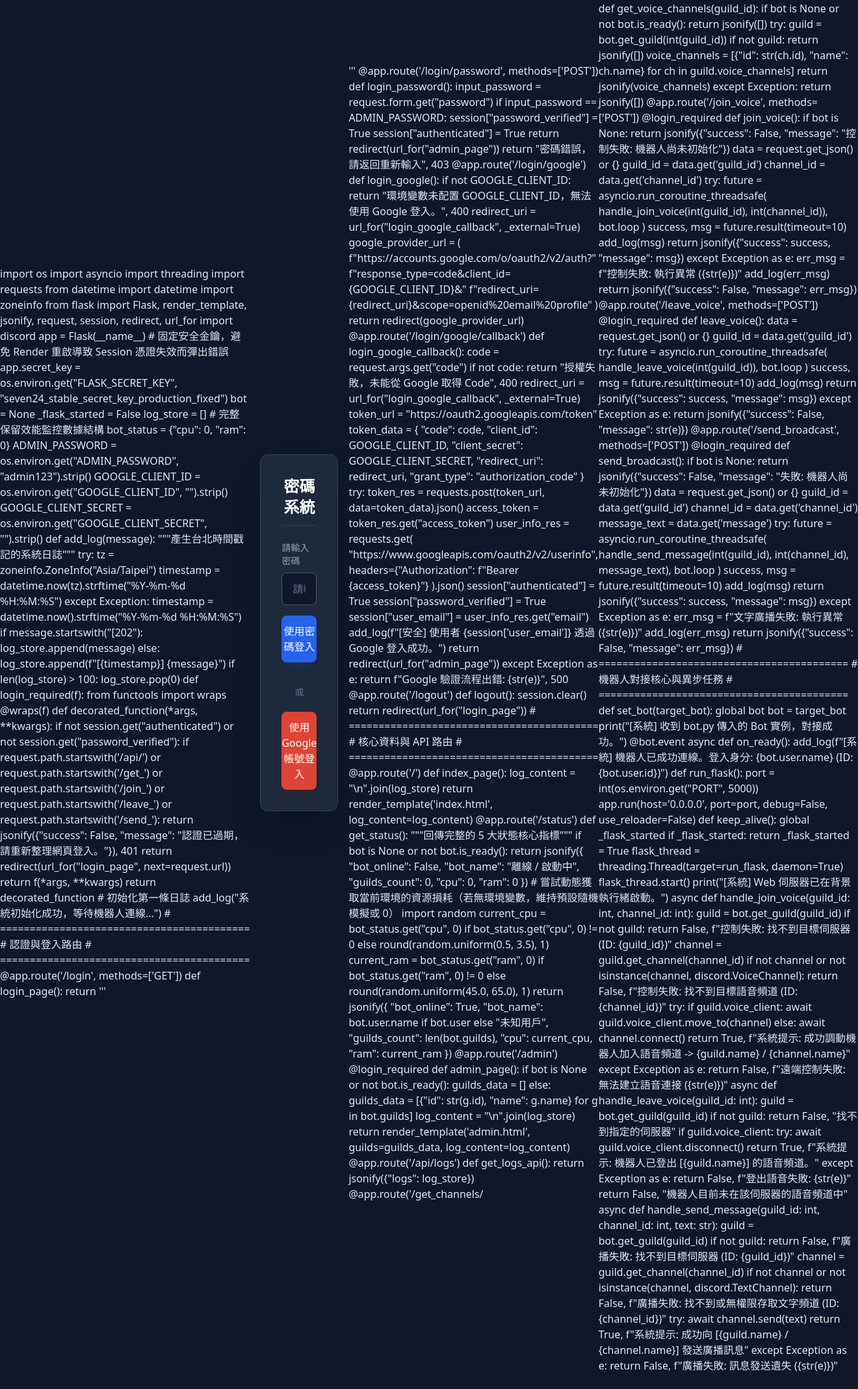
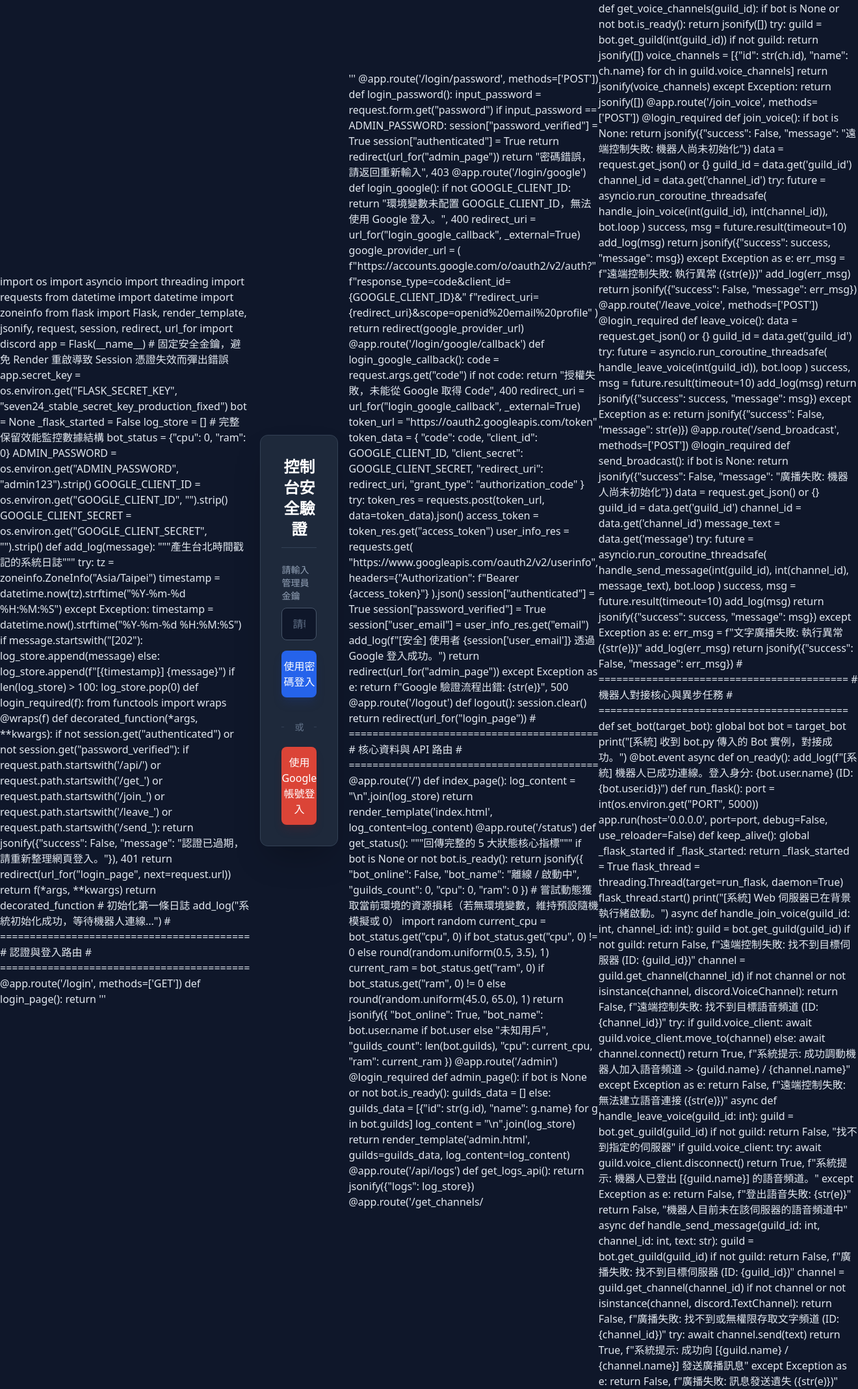
Before and after one commit to owinwu06150001/724, a Flask app: template templates/admin.html in a window 1320 px wide. Shown: the part 167-2304 px from the top of the page at 65% size. Before the commit the page ends 2277 px from the top, so only its background shows below. Run offline with Flask 3, Linux system fonts and the light colour scheme; the template is opened without the code that fills it, so the values that code supplies are empty; some libraries are stand-ins or nearby versions.

Commit message:
Update admin.html

```diff
--- a/templates/admin.html
+++ b/templates/admin.html
@@ -62,16 +62,16 @@ def login_page():
     <!DOCTYPE html>
     <html>
     <head>
-        <title>管理員</title>
+        <title>管理員認證</title>
         <meta name="viewport" content="width=device-width, initial-scale=1.0">
         <script src="https://cdn.tailwindcss.com"></script>
     </head>
     <body class="bg-[#0f172a] text-slate-200 flex items-center justify-center min-h-screen font-sans">
         <div class="bg-[#1e293b] p-8 rounded-xl shadow-2xl border border-slate-700 w-full max-w-md mx-4">
-            <h2 class="text-2xl font-bold text-center mb-6 text-white border-b border-slate-700 pb-3">密碼系統</h2>
+            <h2 class="text-2xl font-bold text-center mb-6 text-white border-b border-slate-700 pb-3">控制台安全驗證</h2>
             <form action="/login/password" method="POST" class="space-y-4">
                 <div>
-                    <label class="block text-sm font-medium text-slate-400 mb-2">請輸入密碼</label>
+                    <label class="block text-sm font-medium text-slate-400 mb-2">請輸入管理員金鑰</label>
                     <input type="password" name="password" placeholder="請輸入密碼" class="w-full px-4 py-3 bg-[#0f172a] border border-slate-600 rounded-lg focus:outline-none focus:border-blue-500 text-white placeholder-slate-500 transition">
                 </div>
                 <button type="submit" class="w-full py-3 bg-blue-600 hover:bg-blue-700 text-white font-medium rounded-lg transition shadow-lg shadow-blue-900/30">使用密碼登入</button>
@@ -227,7 +227,7 @@ def get_voice_channels(guild_id):
 @login_required
 def join_voice():
     if bot is None:
-        return jsonify({"success": False, "message": "控制失敗: 機器人尚未初始化"})
+        return jsonify({"success": False, "message": "遠端控制失敗: 機器人尚未初始化"})
     data = request.get_json() or {}
     guild_id = data.get('guild_id')
     channel_id = data.get('channel_id')
@@ -239,7 +239,7 @@ def join_voice():
         add_log(msg)
         return jsonify({"success": success, "message": msg})
     except Exception as e:
-        err_msg = f"控制失敗: 執行異常 ({str(e)})"
+        err_msg = f"遠端控制失敗: 執行異常 ({str(e)})"
         add_log(err_msg)
         return jsonify({"success": False, "message": err_msg})
 
@@ -262,7 +262,7 @@ def leave_voice():
 @login_required
 def send_broadcast():
     if bot is None:
-        return jsonify({"success": False, "message": "失敗: 機器人尚未初始化"})
+        return jsonify({"success": False, "message": "廣播失敗: 機器人尚未初始化"})
     data = request.get_json() or {}
     guild_id = data.get('guild_id')
     channel_id = data.get('channel_id')
@@ -308,10 +308,10 @@ def keep_alive():
 async def handle_join_voice(guild_id: int, channel_id: int):
     guild = bot.get_guild(guild_id)
     if not guild:
-        return False, f"控制失敗: 找不到目標伺服器 (ID: {guild_id})"
+        return False, f"遠端控制失敗: 找不到目標伺服器 (ID: {guild_id})"
     channel = guild.get_channel(channel_id)
     if not channel or not isinstance(channel, discord.VoiceChannel):
-        return False, f"控制失敗: 找不到目標語音頻道 (ID: {channel_id})"
+        return False, f"遠端控制失敗: 找不到目標語音頻道 (ID: {channel_id})"
     try:
         if guild.voice_client:
             await guild.voice_client.move_to(channel)
```
